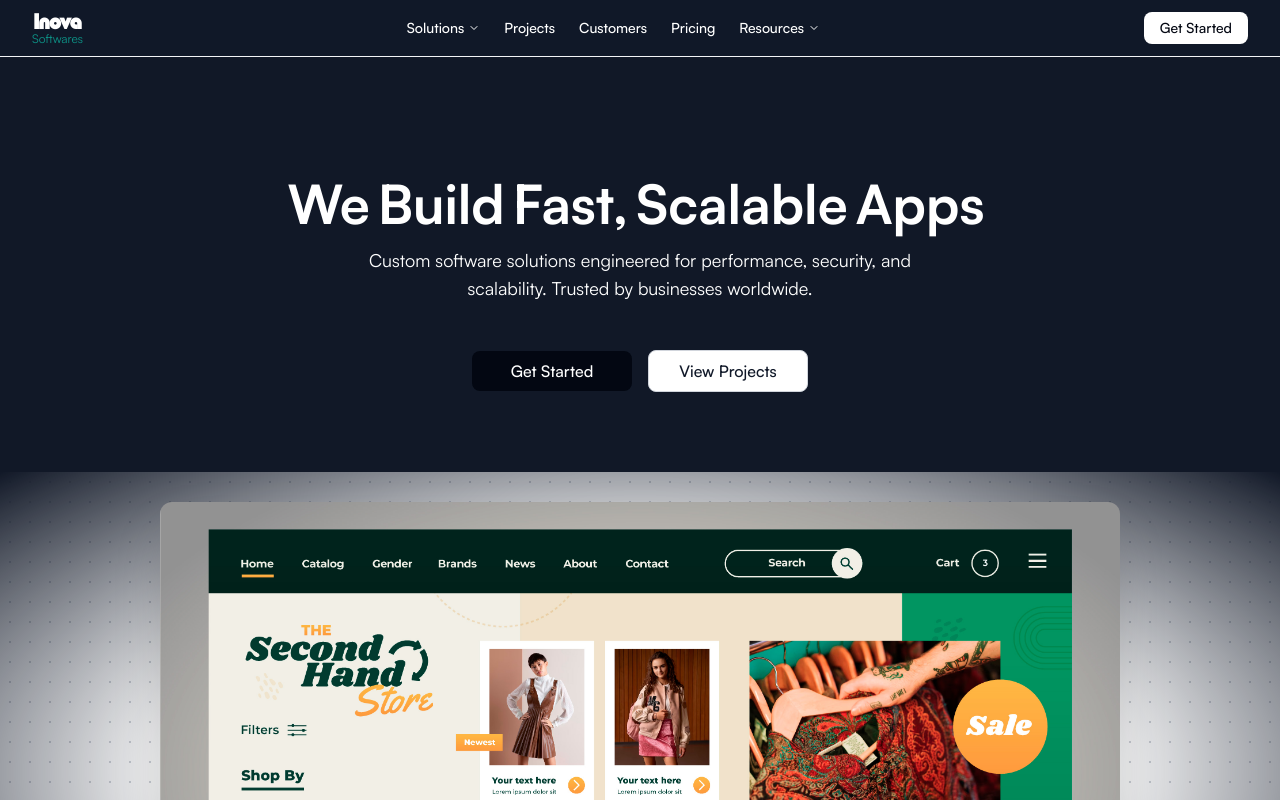
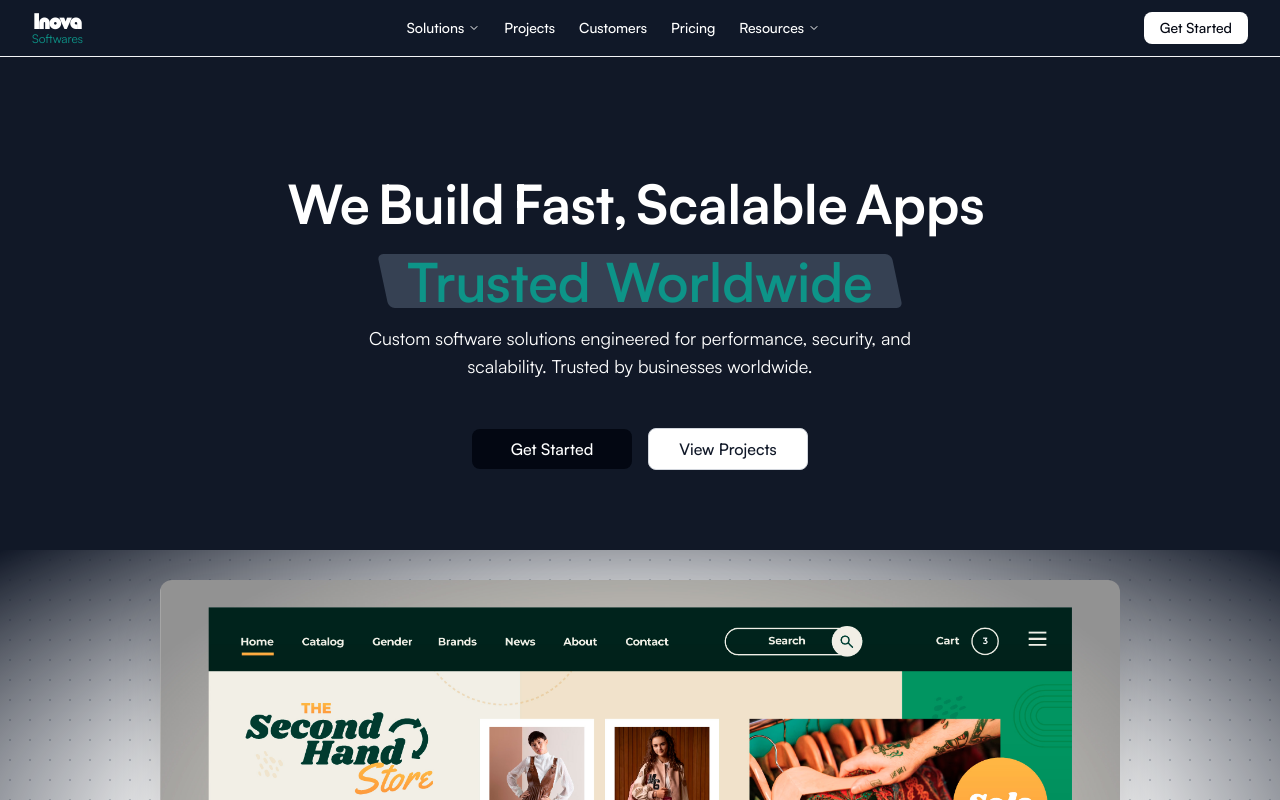
Before and after one commit to Brian-Rotich20/inovasoftwares, a Next.js app: page / in a window 1280 px wide. Shown: the top 800 px of the page. Built offline with nearby package versions, Linux system fonts and the light colour scheme.

Commit message:
modified hero s

```diff
--- a/app/components/HeroSection1.tsx
+++ b/app/components/HeroSection1.tsx
@@ -30,6 +30,26 @@ export function HeroSection1() {
               </motion.span>
             ))}
         </h1>
+        <div className="relative z-10 mx-auto mt-6 flex justify-center">
+    <motion.div
+      initial={{ opacity: 0, scale: 0.8, y: 20 }}
+      animate={{ opacity: 1, scale: 1, y: 0 }}
+      transition={{
+        duration: 0.5,
+        delay: 0.8, // After main text animation completes
+        ease: "easeOut",
+      }}
+      className="relative"
+    >
+      {/* Skewed rhombus background */}
+      <div className="absolute inset-0 bg-gray-700 transform skew-x-12 rounded-md"></div>
+
+      {/* Text content */}
+      <span className="relative z-10 px-6 py-2 text-lg font-semibold text-brand md:text-6xl lg:text-[54px]">
+        Trusted Worldwide
+      </span>
+    </motion.div>
+  </div>
         <motion.p
           initial={{ opacity: 0 }}
           animate={{ opacity: 1 }}
--- a/app/not-found.js
+++ b/app/not-found.js
@@ -6,10 +6,10 @@ import { ArrowLeft } from 'lucide-react'
 
 export default function NotFound() {
   return (
-    <div className="min-h-screen flex items-center justify-center flex-col text-center bg-white px-4">
-      <h1 className="text-6xl font-bold text-blue-600 mb-4">404</h1>
-      <p className="text-xl mb-6 text-gray-700">Sorry, the page you're looking for doesn't exist.</p>
-      <Link href="/" className="inline-flex items-center px-4 py-2 bg-yellow-500 text-white rounded hover:bg-yellow-600">
+    <div className="min-h-screen flex items-center justify-center flex-col text-center px-4">
+      <h1 className="text-6xl font-bold text-white mb-4">404</h1>
+      <p className="text-xl mb-6 text-white">Sorry, the page you're looking for doesn't exist.</p>
+      <Link href="/" className="inline-flex items-center px-4 py-2 bg-brand text-white rounded hover:bg-brand/90">
         <ArrowLeft className="mr-2 w-4 h-4" />
         Go Back Home
       </Link>
```
